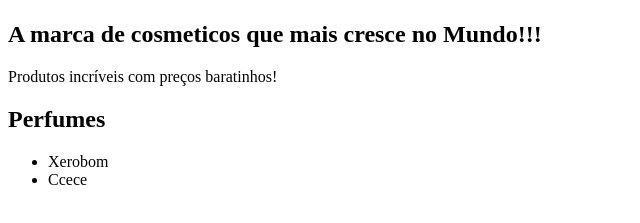
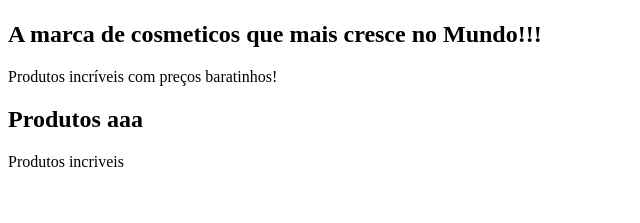
Before and after one commit to anderson-ribeiro84/site_cosmeticos, a plain HTML site: page index.html in a window 1280 px wide. Shown: the part 59-282 px from the top of the page, without its empty margins (0-640 px from the left). Drawn offline with Linux system fonts and the light colour scheme.

Commit message:
alteracao Silvios

```diff
--- a/index.html
+++ b/index.html
@@ -9,10 +9,7 @@
     <h1>Jequiti</h1>
     <h2>A marca de cosmeticos que mais cresce no Mundo!!!</h2>
     <p>Produtos incríveis com preços baratinhos!</p>
-    <h2>Perfumes</h2>
-    <ul>
-        <li>Xerobom</li>
-        <li>Ccece</li>
-    </ul>
+    <h2>Produtos aaa</h2>
+    <p>Produtos incriveis</p>
 </body>
 </html>
```
